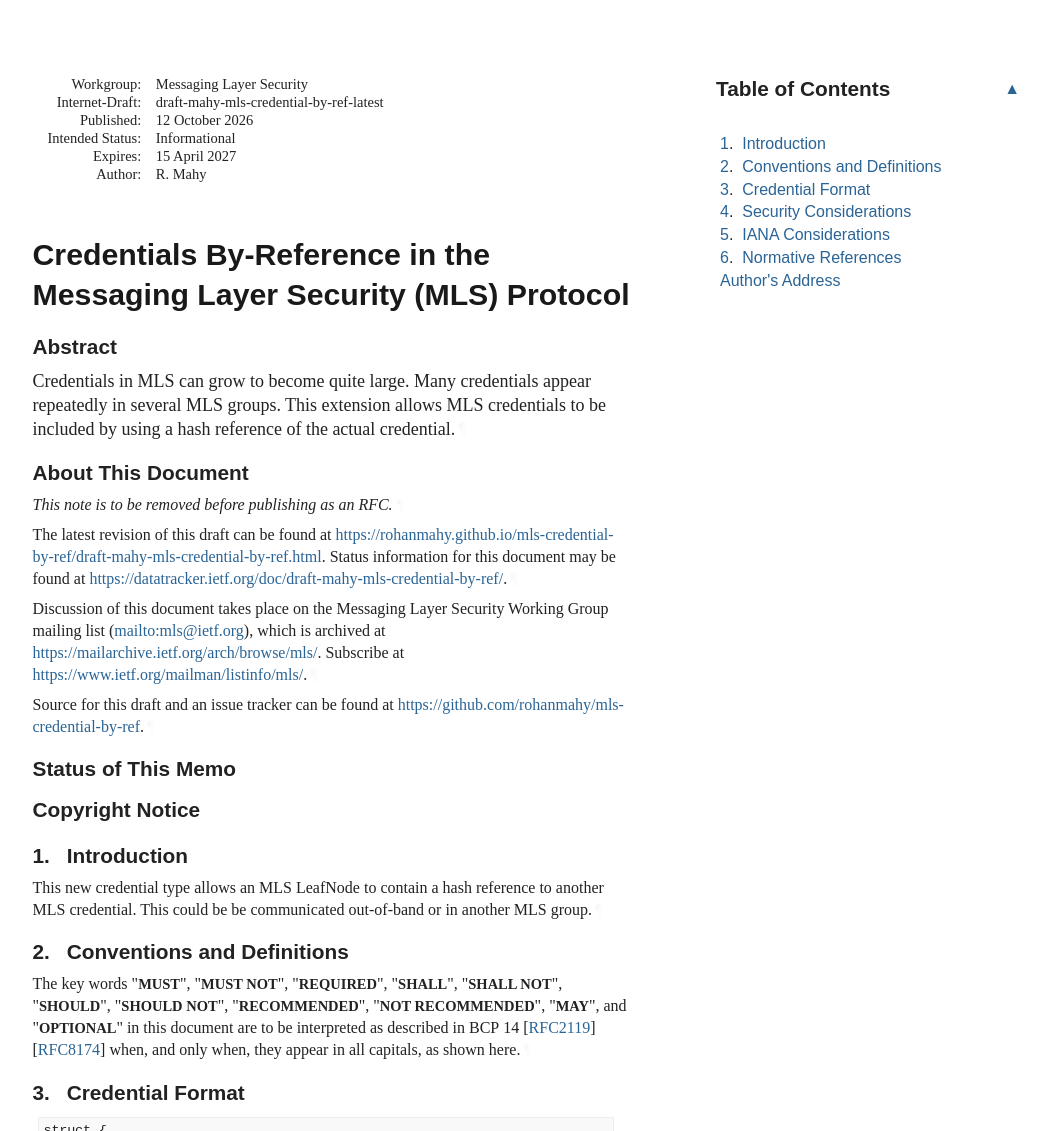
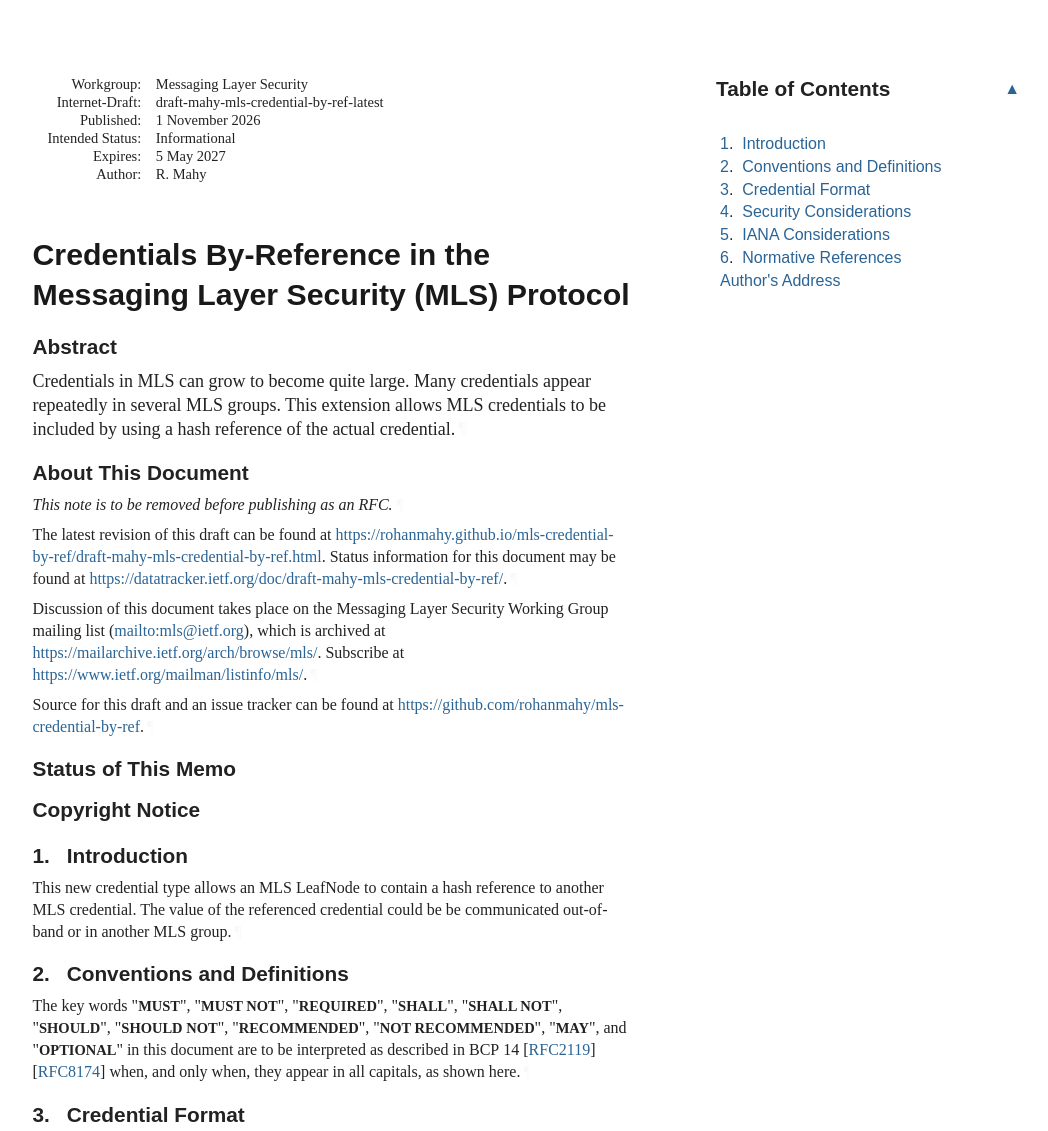
Before and after one commit to rohanmahy/mls-credential-by-ref, a plain HTML site: page draft-mahy-mls-credential-by-ref.html in a window 1280 px wide. Shown: the top 1131 px of the page, without its empty margins (92-1140 px from the left). Drawn offline with Linux system fonts and the light colour scheme; a web font is replaced by a local one.

Commit message:
Script updating gh-pages from d117423. [ci skip]

```diff
--- a/draft-mahy-mls-credential-by-ref.html
+++ b/draft-mahy-mls-credential-by-ref.html
@@ -26,11 +26,11 @@ This extension allows MLS credentials to be included by using a hash reference o
     Jinja2 3.1.6
     lxml 6.1.1
     natsort 8.4.0
-    platformdirs 4.12.2
+    platformdirs 4.13.4
     pycountry 24.6.1
     PyYAML 6.0.3
     requests 2.33.1
-    wcwidth 0.9.1
+    wcwidth 0.9.2
 -->
 <link href="draft-mahy-mls-credential-by-ref.xml" rel="alternate" type="application/rfc+xml">
 <link href="#copyright" rel="license">
@@ -1046,11 +1046,11 @@ svg {
 <thead><tr>
 <td class="left">Internet-Draft</td>
 <td class="center">MLS By-Ref Credentials</td>
-<td class="right">October 2026</td>
+<td class="right">November 2026</td>
 </tr></thead>
 <tfoot><tr>
 <td class="left">Mahy</td>
-<td class="center">Expires 15 April 2027</td>
+<td class="center">Expires 5 May 2027</td>
 <td class="right">[Page]</td>
 </tr></tfoot>
 </table>
@@ -1063,12 +1063,12 @@ svg {
 <dd class="internet-draft">draft-mahy-mls-credential-by-ref-latest</dd>
 <dt class="label-published">Published:</dt>
 <dd class="published">
-<time datetime="2026-10-12" class="published">12 October 2026</time>
+<time datetime="2026-11-01" class="published">1 November 2026</time>
     </dd>
 <dt class="label-intended-status">Intended Status:</dt>
 <dd class="intended-status">Informational</dd>
 <dt class="label-expires">Expires:</dt>
-<dd class="expires"><time datetime="2027-04-15">15 April 2027</time></dd>
+<dd class="expires"><time datetime="2027-05-05">5 May 2027</time></dd>
 <dt class="label-authors">Author:</dt>
 <dd class="authors">
 <div class="author">
@@ -1119,7 +1119,7 @@ This extension allows MLS credentials to be included by using a hash reference o
         time. It is inappropriate to use Internet-Drafts as reference
         material or to cite them other than as "work in progress."<a href="#section-boilerplate.1-3" class="pilcrow">¶</a></p>
 <p id="section-boilerplate.1-4">
-        This Internet-Draft will expire on 15 April 2027.<a href="#section-boilerplate.1-4" class="pilcrow">¶</a></p>
+        This Internet-Draft will expire on 5 May 2027.<a href="#section-boilerplate.1-4" class="pilcrow">¶</a></p>
 </section>
 </div>
 <div id="copyright">
@@ -1179,7 +1179,7 @@ This extension allows MLS credentials to be included by using a hash reference o
 <a href="#section-1" class="section-number selfRef">1. </a><a href="#name-introduction" class="section-name selfRef">Introduction</a>
       </h2>
 <p id="section-1-1">This new credential type allows an MLS LeafNode to contain a hash reference to another MLS credential.
-This could be be communicated out-of-band or in another MLS group.<a href="#section-1-1" class="pilcrow">¶</a></p>
+The value of the referenced credential could be be communicated out-of-band or in another MLS group.<a href="#section-1-1" class="pilcrow">¶</a></p>
 </section>
 </div>
 <div id="conventions-and-definitions">
```
Also changed, not shown: draft-mahy-mls-credential-by-ref.txt.
